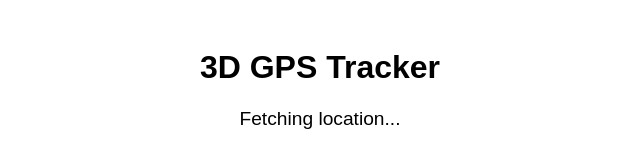
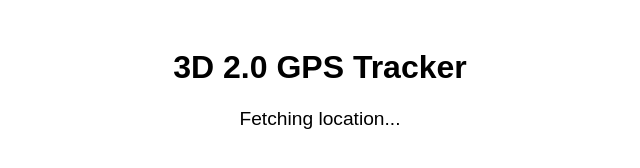
Before and after one commit to Ritviks21/uniway2.0, a plain HTML site: page index.html in a window 1280 px wide. Shown: the whole page, without its empty margins (320-960 px from the left). Drawn offline with Linux system fonts and the light colour scheme.

Commit message:
Update 3 index.html

```diff
--- a/index.html
+++ b/index.html
@@ -11,7 +11,7 @@
   </style>
 </head>
 <body>
-  <h1> 3D GPS Tracker</h1>
+  <h1> 3D 2.0 GPS Tracker</h1>
   <div id="coords">Fetching location...</div>
 
   <script>
```
